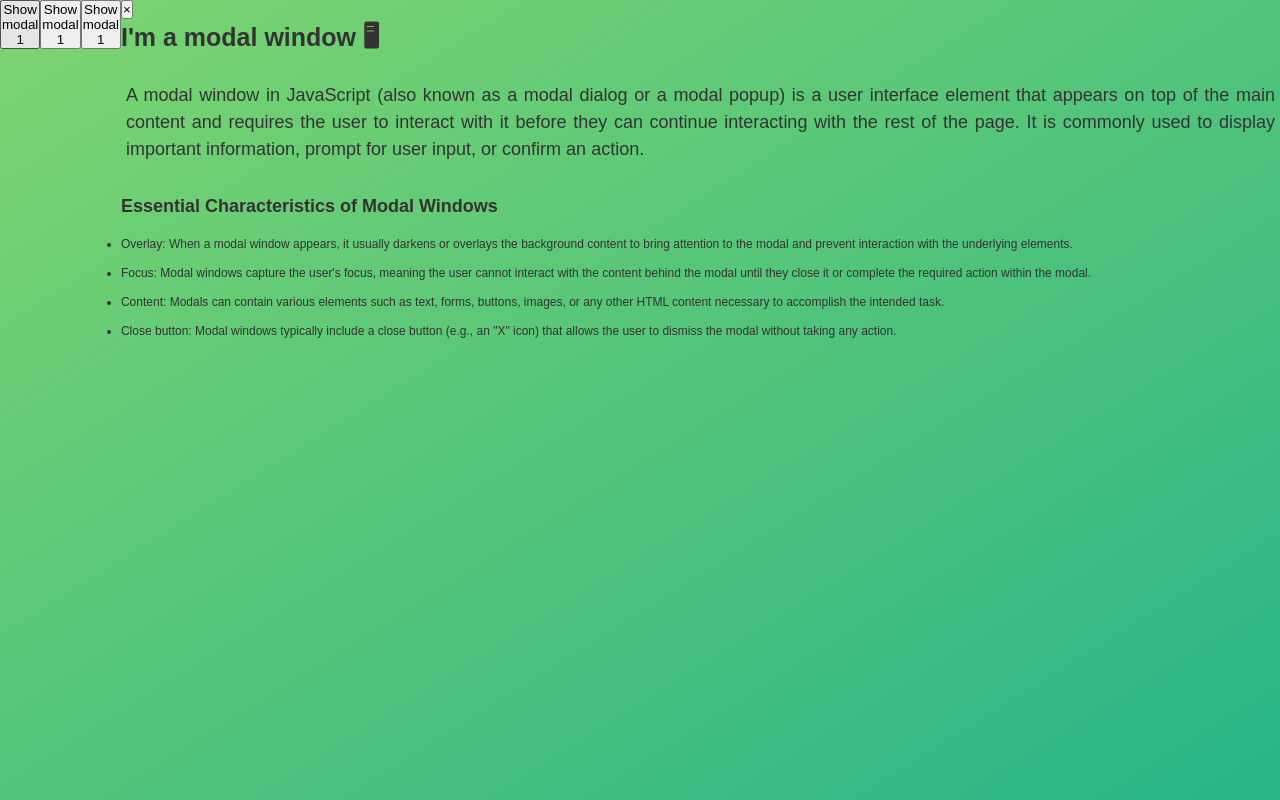
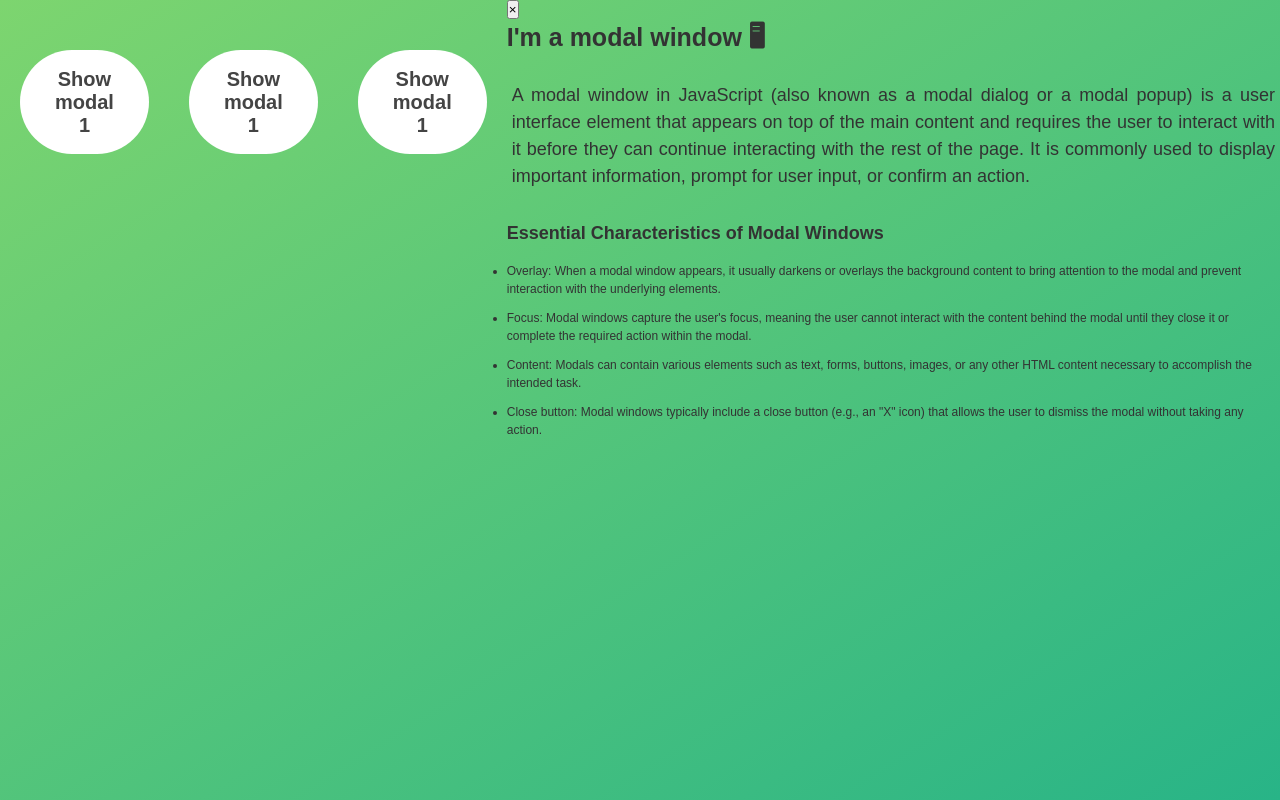
Before and after one commit to MarcinSoltysik/js-practice, a plain HTML site: page 03-modal-window/index.html in a window 1280 px wide. Drawn offline with Linux system fonts and the light colour scheme.

Commit message:
feat(modal-window): Add CSS for btn show-modal

```diff
--- a/03-modal-window/style.css
+++ b/03-modal-window/style.css
@@ -46,3 +46,16 @@ li {
 li:last-child {
   margin-bottom: 0;
 }
+
+/* btn  */
+.btn__show-modal {
+  font-size: 2rem;
+  font-weight: 600;
+  padding: 1.75rem 3.5rem;
+  margin: 5rem 2rem;
+  border: none;
+  background-color: #fff;
+  color: #444;
+  border-radius: 10rem;
+  cursor: pointer;
+}
```
